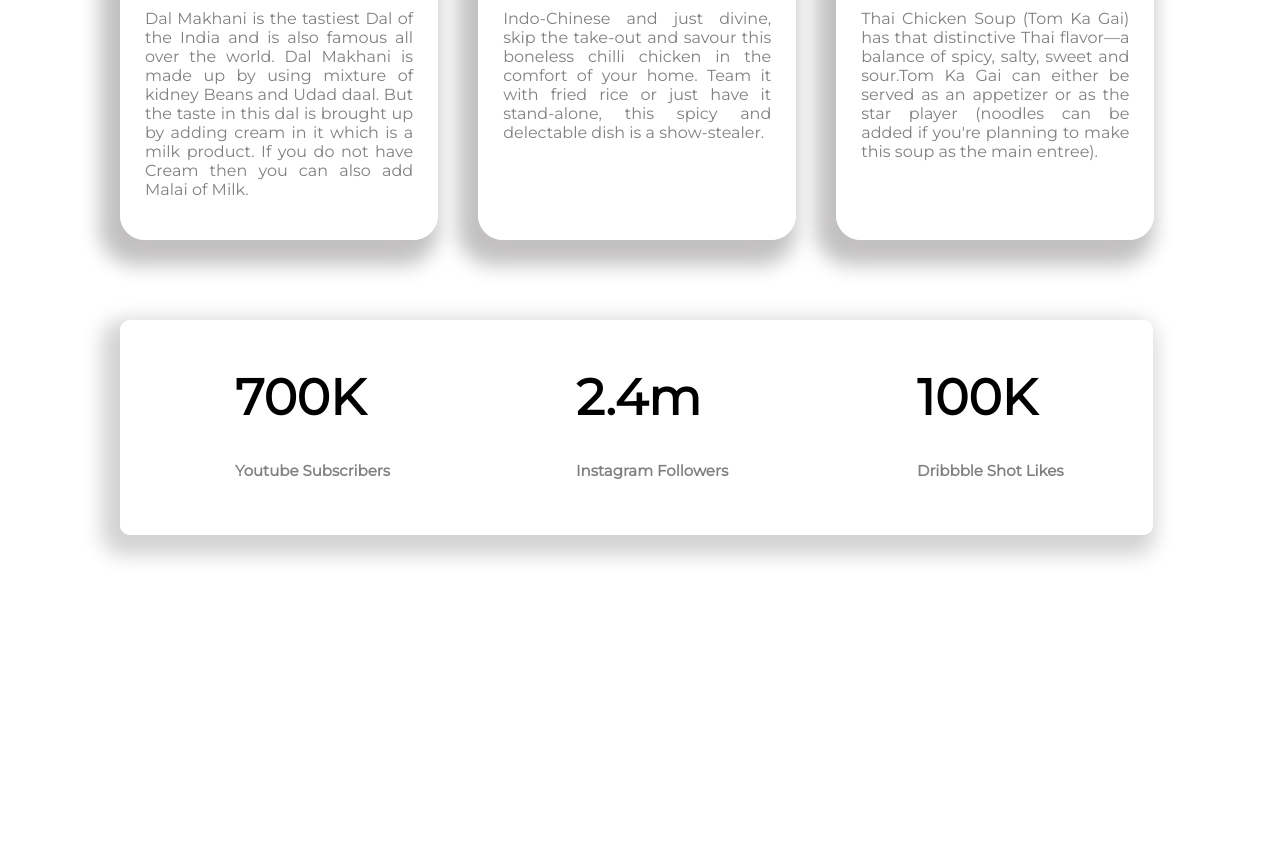
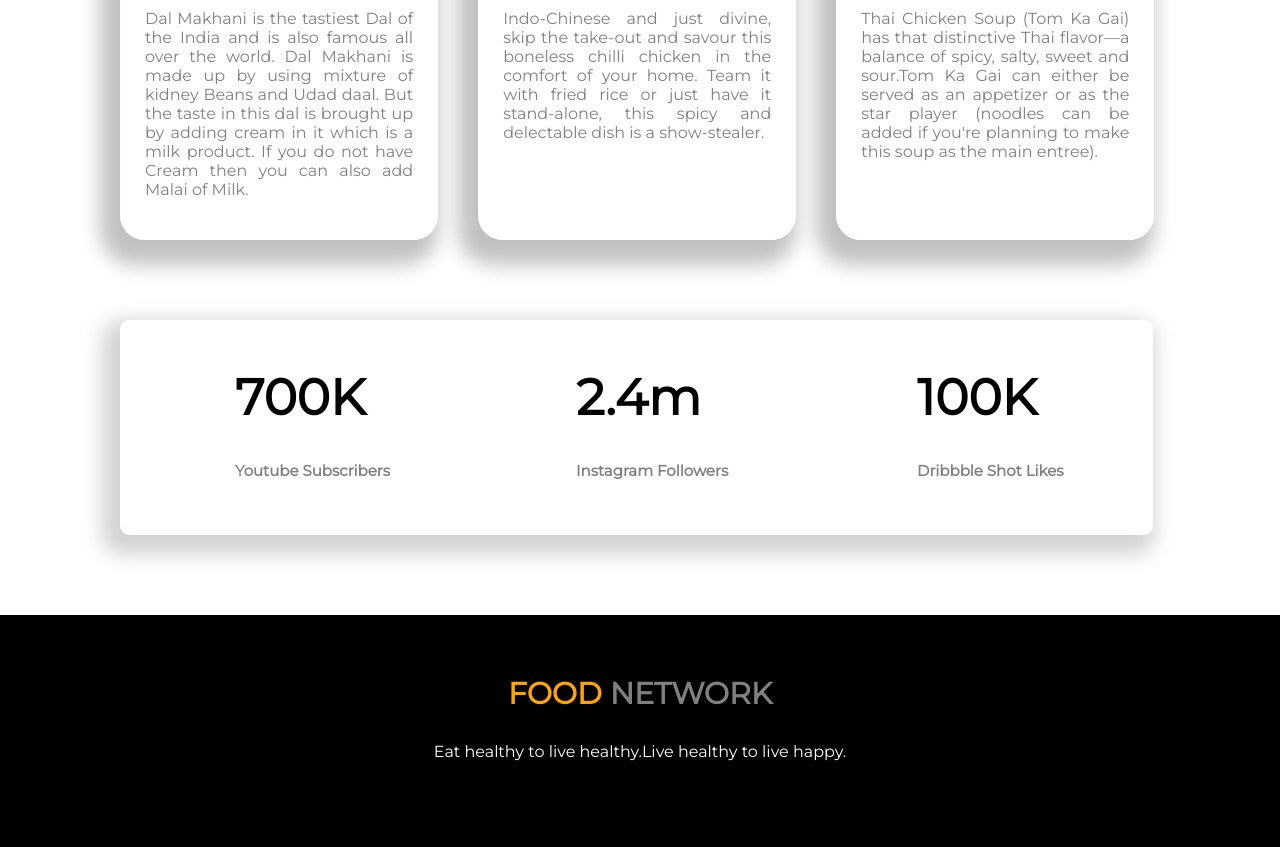
Before and after one commit to najmulovi/food-network, a plain HTML site: page index.html in a window 1280 px wide. Shown: the part 1733-2580 px from the top of the page. Before the commit the page ends 2348 px from the top, so only its background shows below. Drawn offline with Linux system fonts and the light colour scheme.

Commit message:
footer section complete

```diff
--- a/index.html
+++ b/index.html
@@ -37,7 +37,7 @@
        <div class="middle-right-details half-width">
             <h2>About Me</h2>
             <p>
-                I have completed my B.sc in CSE from the Department of Computer Science and Engineering of Southeast University.I love to cook, but I haven’t always. In fact, for most of my early adult life, cooking dinner usually meant microwaving a frozen dinner or adding boiling water to something that came from a box.
+                I have completed my B.sc in CSE from the Department of Computer Science and Engineering of Southeast University. I love to cook, but I haven’t always. In fact, for most of my early adult life, cooking dinner usually meant microwaving a frozen dinner or adding boiling water to something that came from a box.
             </p>
             <a target="__blank" href="https://twitter.com/najmul104">Contact Me</a>
        </div>
@@ -96,5 +96,10 @@
         </div>
    </section>
 
+   <footer class="foot-section">
+        <h3><span class="orange-color">FOOD</span> NETWORK</h3>
+        <p>Eat healthy to live healthy.Live healthy to live happy.</p>
+   </footer>
+
 </body>
 </html>
--- a/style.css
+++ b/style.css
@@ -22,6 +22,10 @@ h3 {
 
 .flexible {
     display: flex;
+}
+
+.orange-color {
+    color: orange;
 }
 
 .top-section {
@@ -185,6 +189,17 @@ h3 {
     color: grey;
 }
 
-.orange-color {
-    color: orange;
+.foot-section {
+    text-align: center;
+    background: black;
+    padding-top: 30px;
+    padding-bottom: 70px;
 }
+
+.foot-section h3 {
+    color: grey;
+}
+
+.foot-section p {
+    color: white;
+}
```
